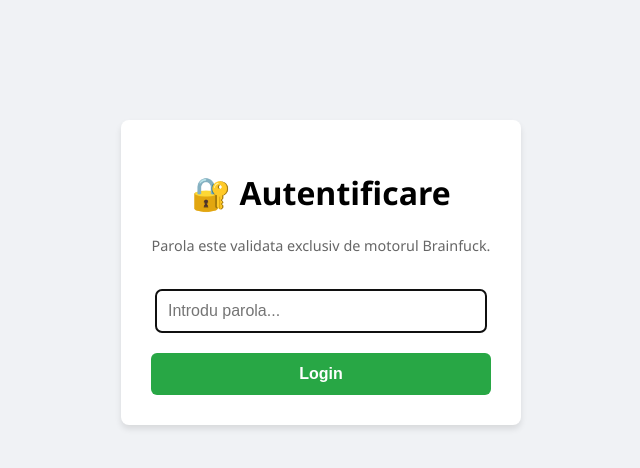
After one commit to Alexandru2984/brainfuck_toDoList, a Flask app: page /login in a window 1280 px wide. The commit adds this page. Shown: the top 468 px of the page, without its empty margins (319-959 px from the left). Run offline with Flask 3, Linux system fonts and the light colour scheme.

Commit message:
Added login, encryption and code formatting

```diff
--- a/app.py
+++ b/app.py
@@ -1,10 +1,11 @@
 import os
 import socket
-from flask import Flask, render_template, request, redirect, url_for
+from flask import Flask, render_template, request, redirect, url_for, session
 import sqlite3
 from bf_interpreter import run_bf
 
 app = Flask(__name__)
+app.secret_key = os.urandom(24) # Necesara pentru session cookies
 DB_FILE = 'todos.db'
 
 def init_db():
@@ -28,8 +29,39 @@ def format_with_bf(task):
     except Exception as e:
         return f"<li style='color:red;'>Error executing Brainfuck script: {e}</li>"
 
+def verify_login_with_bf(password):
+    try:
+        with open('login.bf', 'r') as f:
+            bf_code = f.read()
+        result = run_bf(bf_code, password)
+        return result == '1'
+    except Exception as e:
+        print("Login BF error:", e)
+        return False
+
+@app.route('/login', methods=['GET', 'POST'])
+def login():
+    error = None
+    if request.method == 'POST':
+        password = request.form.get('password', '')
+        # AICI INTERVINE BRAINFUCK!
+        if verify_login_with_bf(password):
+            session['logged_in'] = True
+            return redirect(url_for('index'))
+        else:
+            error = "Parola incorecta! (Validat de Brainfuck 🧠)"
+    return render_template('login.html', error=error)
+
+@app.route('/logout')
+def logout():
+    session.pop('logged_in', None)
+    return redirect(url_for('login'))
+
 @app.route('/')
 def index():
+    if not session.get('logged_in'):
+        return redirect(url_for('login'))
+
     conn = get_db_connection()
     todos = conn.execute('SELECT * FROM todos').fetchall()
     conn.close()
@@ -42,18 +74,34 @@ def index():
 
     return render_template('index.html', todos=formatted_todos)
 
+def encrypt_with_bf(task):
+    try:
+        with open('encrypt.bf', 'r') as f:
+            bf_code = f.read()
+        return run_bf(bf_code, task)
+    except Exception as e:
+        print("Encrypt BF error:", e)
+        return task
+
 @app.route('/add', methods=['POST'])
 def add():
+    if not session.get('logged_in'):
+        return redirect(url_for('login'))
+
     task = request.form.get('task')
     if task:
+        encrypted_task = encrypt_with_bf(task)
         conn = get_db_connection()
-        conn.execute('INSERT INTO todos (task) VALUES (?)', (task,))
+        conn.execute('INSERT INTO todos (task) VALUES (?)', (encrypted_task,))
         conn.commit()
         conn.close()
     return redirect(url_for('index'))
 
 @app.route('/delete/<int:id>')
 def delete(id):
+    if not session.get('logged_in'):
+        return redirect(url_for('login'))
+
     conn = get_db_connection()
     conn.execute('DELETE FROM todos WHERE id = ?', (id,))
     conn.commit()
--- a/templates/index.html
+++ b/templates/index.html
@@ -85,6 +85,9 @@
 </head>
 <body>
     <h1>🧠 BF Todo Formatter</h1>
+    <div style="text-align: right; margin-bottom: 20px;">
+        <a href="/logout" style="color: #dc3545; text-decoration: none; font-weight: bold;">Logout</a>
+    </div>
     <div class="form-container">
         <form action="/add" method="POST" style="width: 100%; display: flex; gap: 10px;">
             <input type="text" name="task" placeholder="Adauga un task nou..." required autocomplete="off">
--- /dev/null
+++ b/templates/login.html
@@ -0,0 +1,71 @@
+<!DOCTYPE html>
+<html lang="en">
+<head>
+    <meta charset="UTF-8">
+    <meta name="viewport" content="width=device-width, initial-scale=1.0">
+    <title>Login - Brainfuck Todo</title>
+    <style>
+        body {
+            font-family: 'Segoe UI', Tahoma, Geneva, Verdana, sans-serif;
+            max-width: 400px;
+            margin: 100px auto;
+            padding: 20px;
+            background-color: #f0f2f5;
+            text-align: center;
+        }
+        .login-container {
+            background: white;
+            padding: 30px;
+            border-radius: 8px;
+            box-shadow: 0 4px 6px rgba(0,0,0,0.1);
+        }
+        input[type="password"] {
+            width: 90%;
+            padding: 12px;
+            margin: 20px 0;
+            border: 1px solid #ccc;
+            border-radius: 6px;
+            font-size: 16px;
+        }
+        button {
+            padding: 12px 24px;
+            border: none;
+            background-color: #28a745;
+            color: white;
+            border-radius: 6px;
+            cursor: pointer;
+            font-size: 16px;
+            font-weight: bold;
+            transition: background-color 0.2s;
+            width: 100%;
+        }
+        button:hover {
+            background-color: #218838;
+        }
+        .error {
+            color: #dc3545;
+            margin-bottom: 15px;
+            font-weight: bold;
+        }
+        p {
+            color: #666;
+            font-size: 0.9em;
+        }
+    </style>
+</head>
+<body>
+    <div class="login-container">
+        <h1>🔐 Autentificare</h1>
+        <p>Parola este validata exclusiv de motorul Brainfuck.</p>
+
+        {% if error %}
+            <div class="error">{{ error }}</div>
+        {% endif %}
+
+        <form method="POST">
+            <input type="password" name="password" placeholder="Introdu parola..." required autofocus>
+            <button type="submit">Login</button>
+        </form>
+    </div>
+</body>
+</html>
```
Also changed, not shown: generate_login_bf.py (added, +29 -0 lines), 3 other files.
